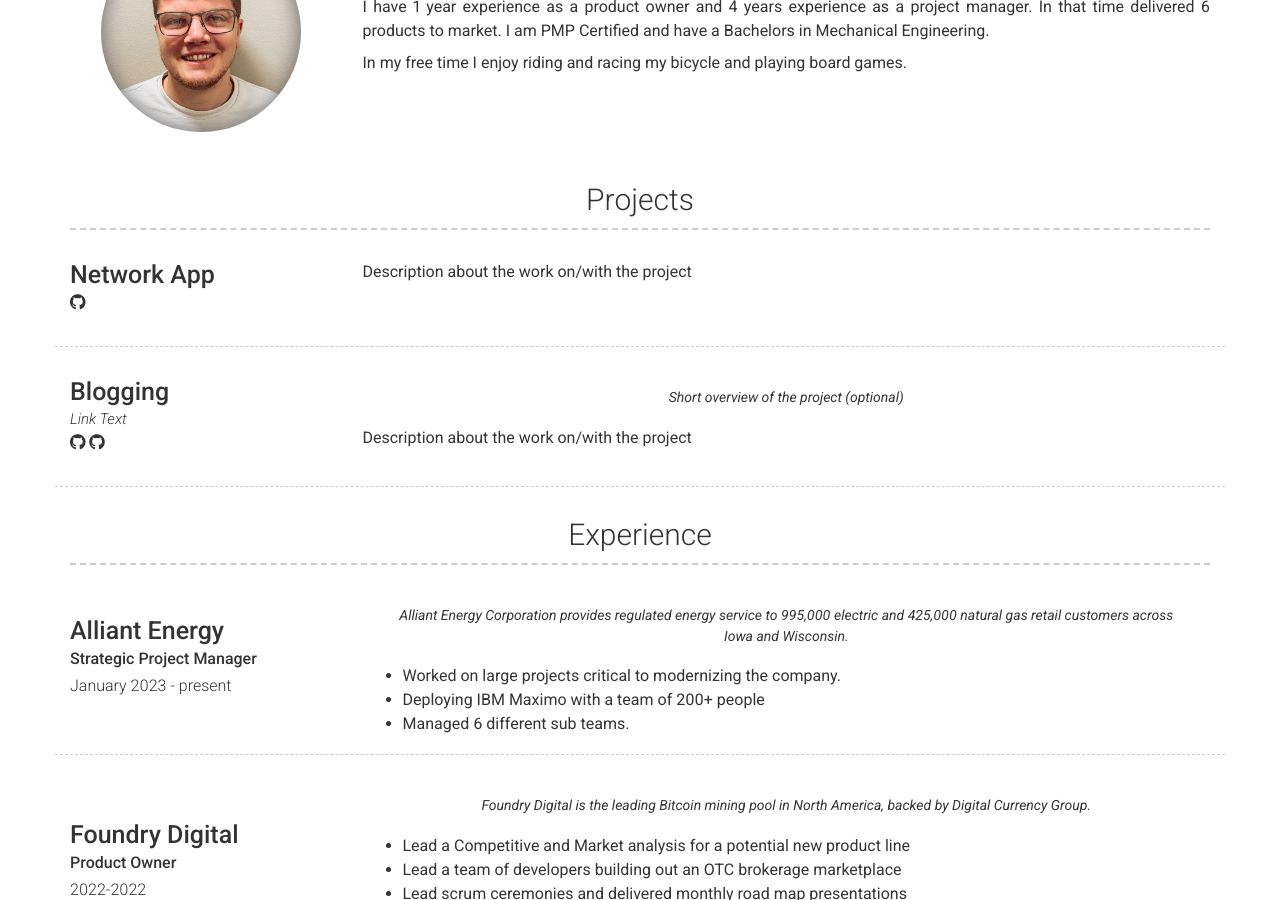
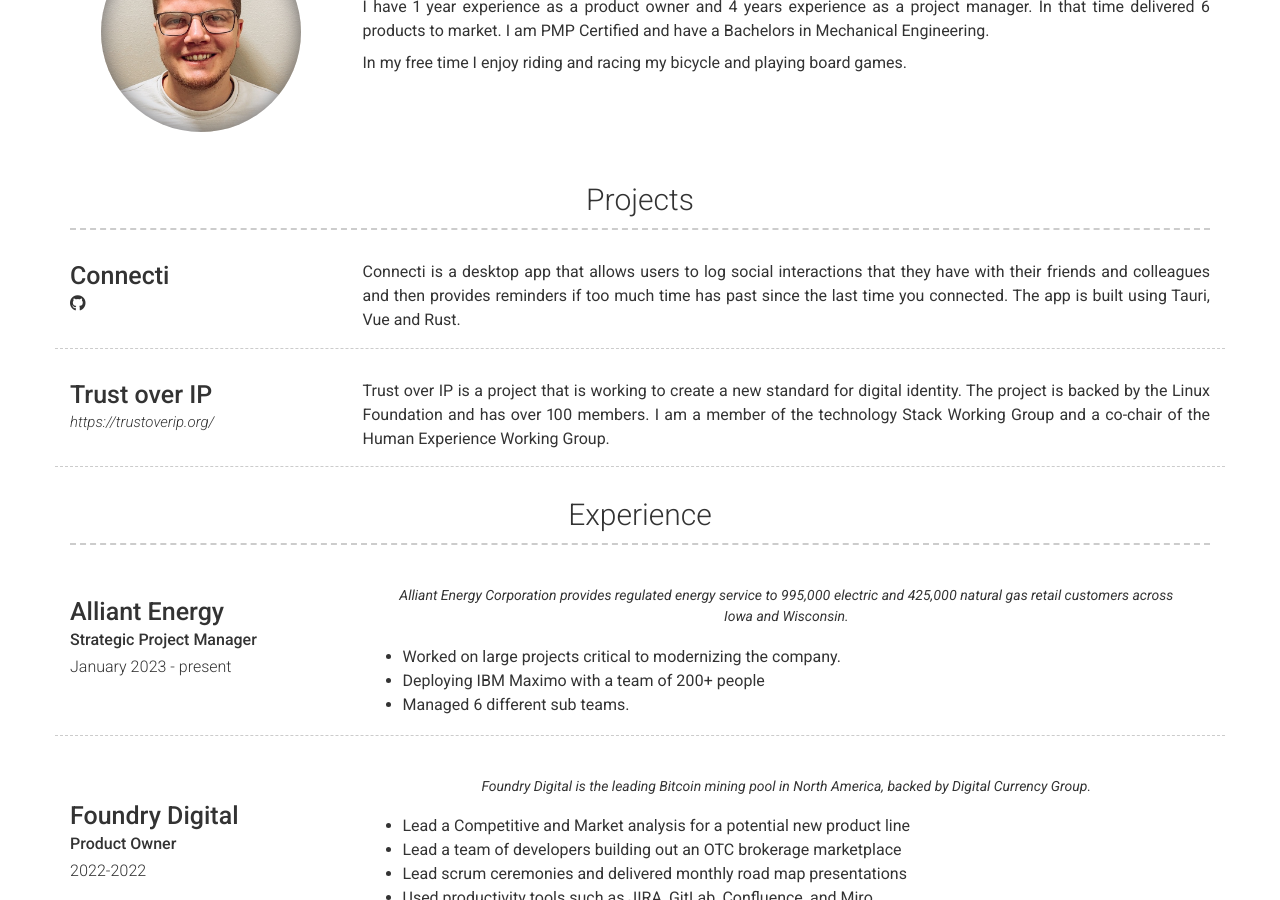
Before and after one commit to andywoodruff6/andywoodruff6.github.io, a Jekyll site: the page built from index.md, in a window 1280 px wide and 900 px high, scrolled down 370 px. Built offline with Jekyll 4.4.1, drawn with Linux system fonts in a browser that asks for light colours; nearby versions of some CDN libraries; some of the changed text lies outside the part shown.

Commit message:
Update project titles and descriptions

```diff
--- a/_config.yml
+++ b/_config.yml
@@ -66,7 +66,7 @@
     content:
       - layout: left
         border: weak
-        title: Network App
+        title: Connecti
         additional_links:
           - title:  Github page for project
             icon: fab fa-github
@@ -74,24 +74,17 @@
         # quote: >
         #   Short overview of the project (optional)
         description: | # this will include new lines to allow paragraphs
-          Description about the work on/with the project
+          Connecti is a desktop app that allows users to log social interactions that they have with their friends and colleagues and then provides reminders if too much time has past since the last time you connected. The app is built using Tauri, Vue and Rust.
       - layout: left
         border: weak  # Value of `weak` will display a weak border below this item. # Any
                       # other value (or no value) means no border will be displayed
-        title: Blogging
-        link: Link to project (eg. sproogen.github.io/modern-resume-theme)(optional)
-        link_text: Link Text
-        additional_links:
-          - title:  Github page for project (eg. sproogen/modern-resume-theme)
-            icon: fab fa-github
-            url: Link to project (eg. sproogen.github.io/modern-resume-theme)(optional)
-          - title:  Github page for project (eg. sproogen/modern-resume-theme)
-            icon: fab fa-github
-            url: Link to project (eg. sproogen.github.io/modern-resume-theme)(optional)
-        quote: >
-          Short overview of the project (optional)
+        title: Trust over IP
+        link: https://trustoverip.org/
+        link_text: https://trustoverip.org/
+        # quote: >
+        #   Short overview of the project (optional)
         description: | # this will include new lines to allow paragraphs
-          Description about the work on/with the project
+          Trust over IP is a project that is working to create a new standard for digital identity. The project is backed by the Linux Foundation and has over 100 members. I am a member of the technology Stack Working Group and a co-chair of the Human Experience Working Group.
   - title: Experience
     layout: list
     content:
@@ -189,6 +182,7 @@
       - Factory Building Games
 
       ## Leadership Experience
+      - Co-Chair of the Human Experience Working Group for Trust over IP
       - Coach and Board Member of Team Dayton Cycling Club (3 years)
       - Coach of Fair Valley Swim Team (6 years)
 
--- a/_includes/header.html
+++ b/_includes/header.html
@@ -9,7 +9,7 @@
         {%- if site.substack_username -%}
           <li>
             <a target="_blank" href="https://{{ site.substack_username| cgi_escape | escape }}.substack.com/" class="button button--sacnite button--round-l">
-              <i class="fab fa-bookmark" title="SubStack link"></i>
+              <i class="fa-regular fa-bookmark" title="SubStack link"></i>
             </a>
           </li>
         {%- endif -%}
```
